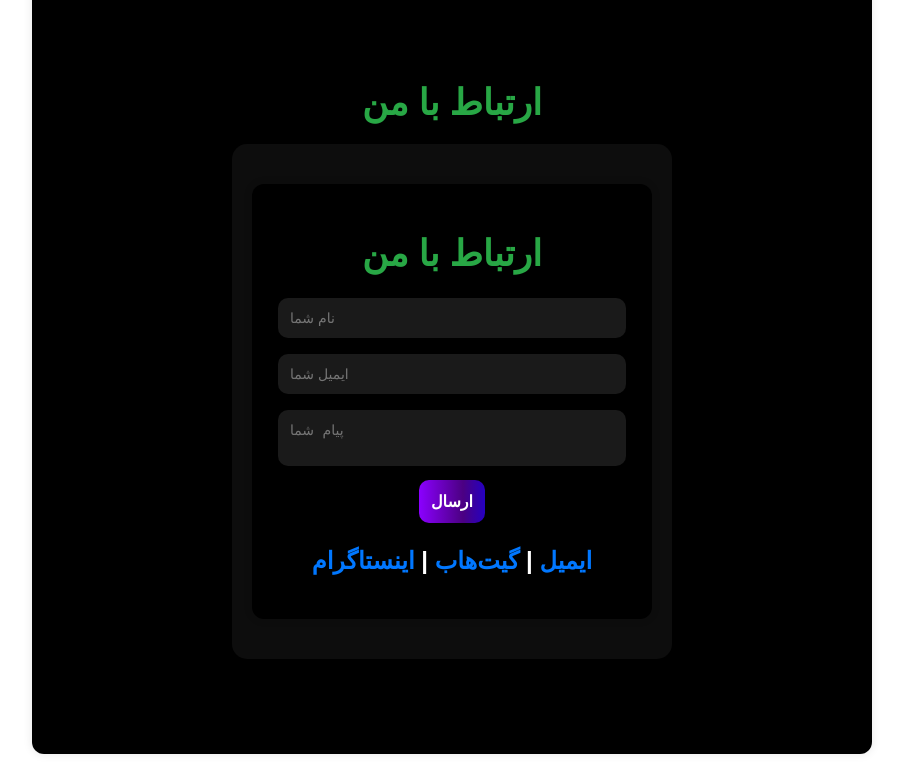
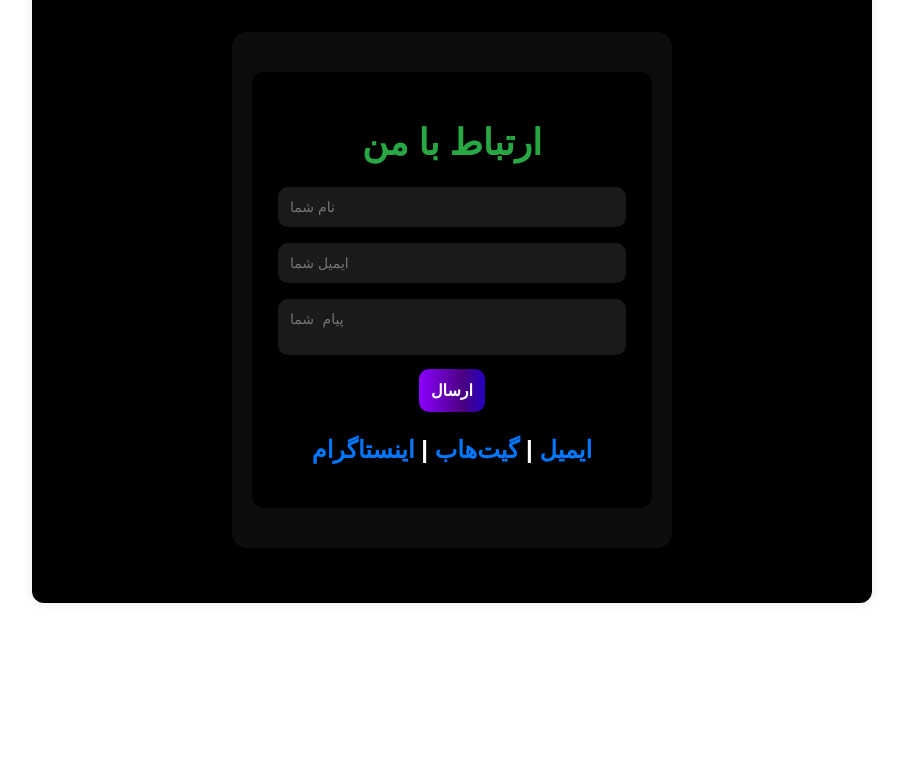
Before and after one commit to ANIMUS706/Mysitei, a plain HTML site: page index.html in a window 1280 px wide. Shown: the part 1865-2639 px from the top of the page, without its empty margins (188-1091 px from the left). After the commit the page ends 2488 px from the top, so only its background shows below. Drawn offline with Linux system fonts and the light colour scheme; a script that the page names is missing.

Commit message:
Update index.html

```diff
--- a/index.html
+++ b/index.html
@@ -137,8 +137,6 @@
     </div>
   </div>
 
-    <section id="contact">
-      <h2 style="color:#28a745">ارتباط با من</h2>
       <form>
         <section id="contact">
   <h2 style="color:#28a745">ارتباط با من</h2>
```
